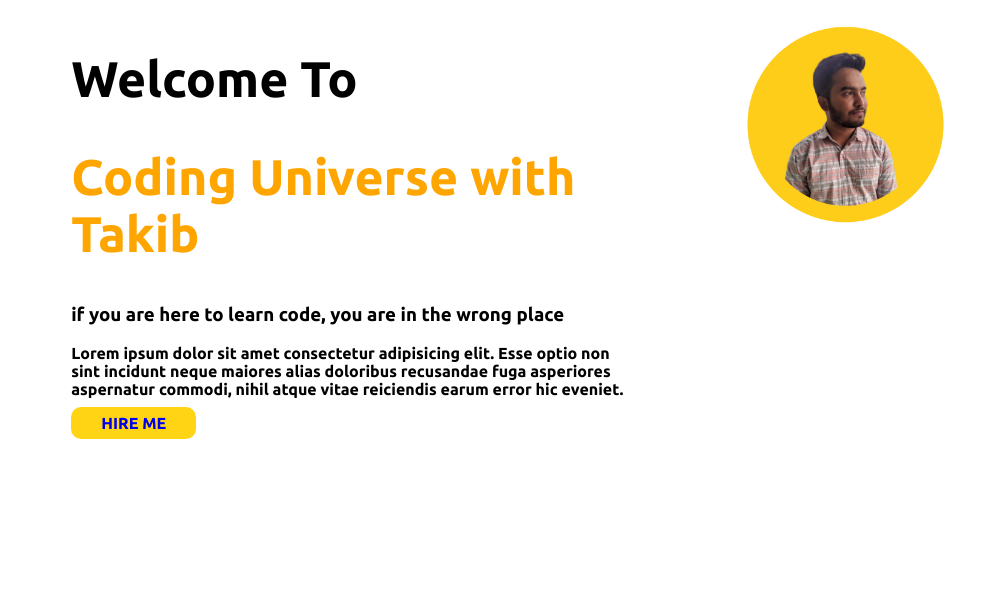
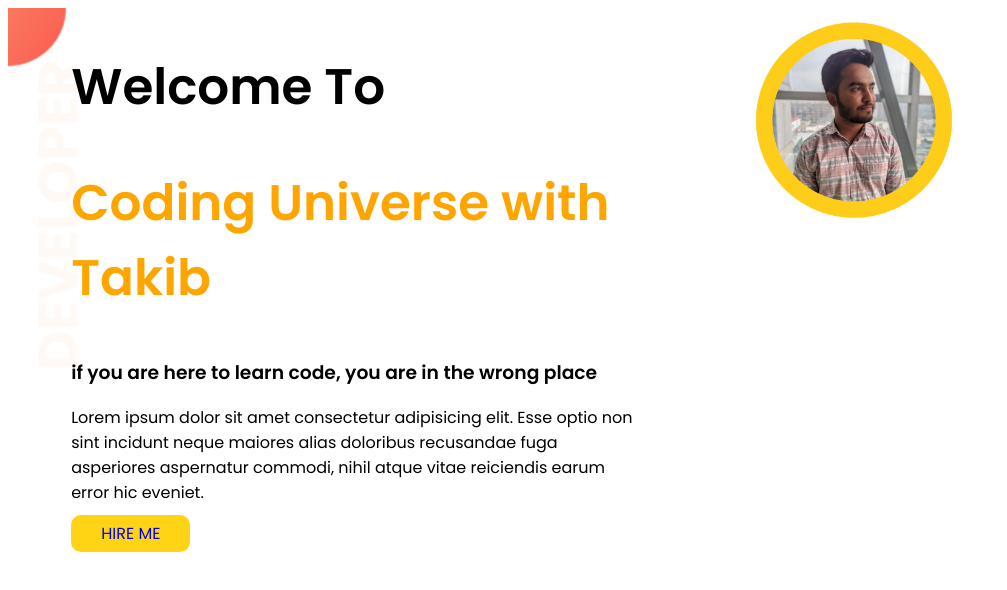
Before and after one commit to takibulislam/devloper-projects, a plain HTML site: page index.html in a window 1280 px wide. Shown: the whole page, without its empty margins (0-1007 px from the left). Drawn offline with Linux system fonts and the light colour scheme.

Commit message:
first Commit

```diff
--- a/index.html
+++ b/index.html
@@ -5,17 +5,14 @@
     <meta http-equiv="X-UA-Compatible" content="IE=edge" />
     <meta name="viewport" content="width=device-width, initial-scale=1.0" />
     <title>My Portfolio</title>
-    <link rel="preconnect" href="https://fonts.googleapis.com" />
-    <link rel="preconnect" href="https://fonts.gstatic.com" crossorigin />
-    <link
-      href="https://fonts.googleapis.com/css2?family=Ubuntu:wght@700&display=swap"
-      rel="stylesheet"
-    />
+    <link rel="preconnect" href="https://fonts.googleapis.com">
+    <link rel="preconnect" href="https://fonts.gstatic.com" crossorigin>
+    <link href="https://fonts.googleapis.com/css2?family=Poppins:wght@300;400;600&display=swap" rel="stylesheet">
     <link rel="stylesheet" href="style.css" />
   </head>
 
   <body>
-    <section>
+    <section class="top-banner">
 
       <div class="width-half">
         <h1>Welcome To</h1>
@@ -31,11 +28,8 @@
 
 
       <div class="width-half">
-        <img src="img/bg removed.png" alt="">
+        <img src="img/circle edit with wite bg.png" alt="">
       </div>
-
-
-
     </section>
 
 
--- a/style.css
+++ b/style.css
@@ -1,15 +1,25 @@
+
+/*body and Section*/
 body{
-    font-family: 'Ubuntu', sans-serif;
+    font-family: 'Poppins', sans-serif;
+    margin: ;
 }
+section{
+    display: flex;
+}
+.top-banner{
+    background-image: url(images/top-banner.png);
+    background-repeat:no-repeat;
+}
+/*H1 css*/
 h1{
     font-size: 50px;
 }
 .orange-color{
     color: orange;
 }
-section{
-    display: flex;
-}
+
+/*Div css*/
 .width-half{
     width: 50%;
     padding-left:5%;
@@ -18,6 +28,8 @@ section{
 .width-half img{
     width: 50%;
 }
+
+/*Button CSS*/
 .btn{
     text-decoration: none;
     background-color:rgb(255, 212, 21);
```
